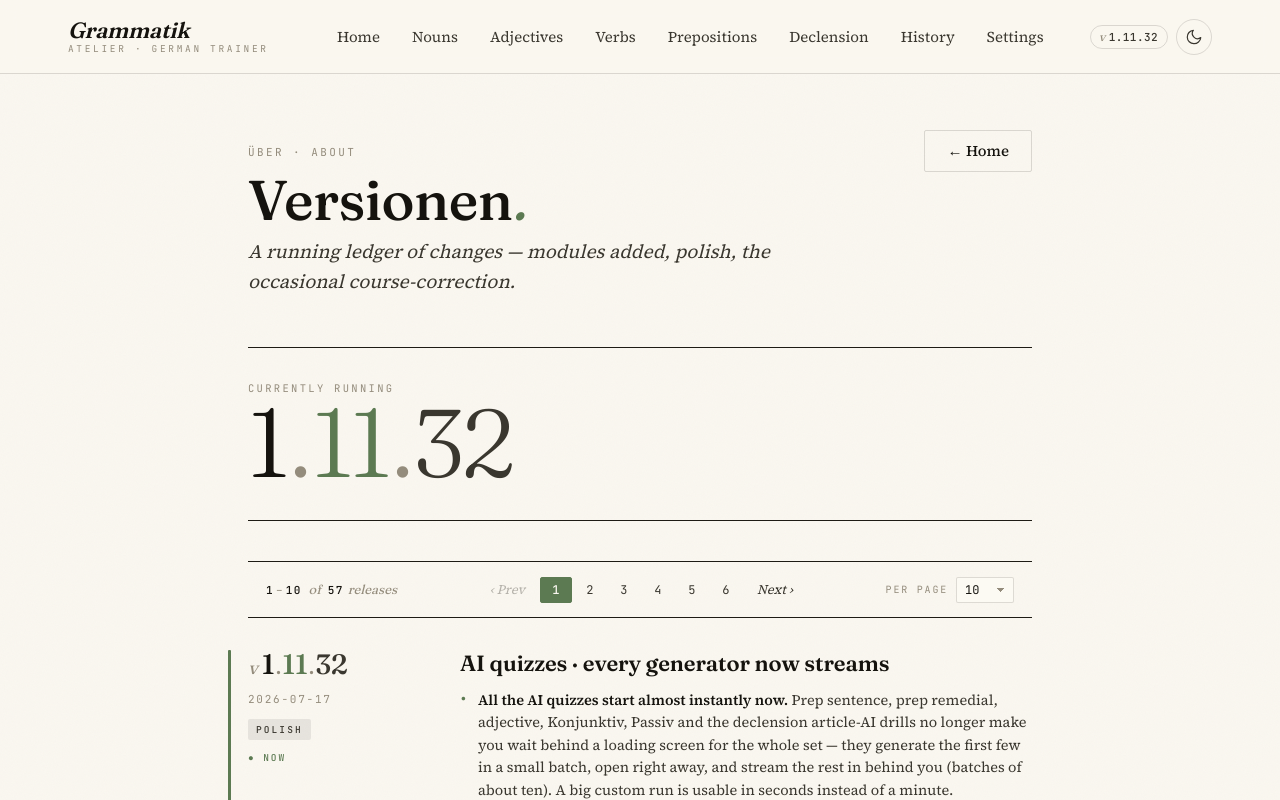
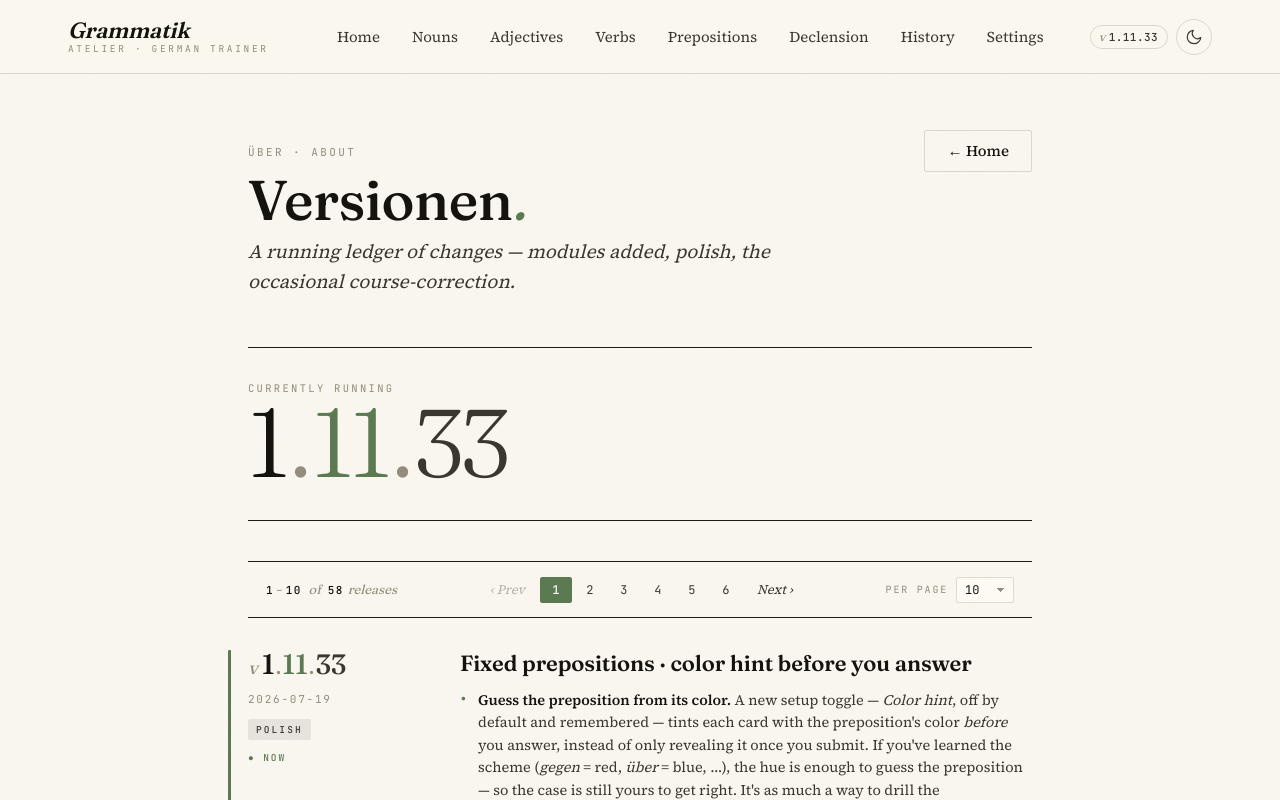
Before and after one commit to AlexandruCristianRobert/GermanTrainer, a Vue app: page /version in a window 1280 px wide. Shown: the top 800 px of the page. Built offline with nearby package versions, Linux system fonts and the light colour scheme.

Commit message:
chore(release): v1.11.33 — fixed prepositions color hint
Co-Authored-By: Claude Opus 4.8 (1M context) <noreply@anthropic.com>

```diff
--- a/src/data/changelog.ts
+++ b/src/data/changelog.ts
@@ -5,7 +5,7 @@
 //
 // Bump rule: prepend the new entry to CHANGELOG, set APP_VERSION to its version.
 
-export const APP_VERSION = '1.11.32'
+export const APP_VERSION = '1.11.33'
 
 export type ChangelogKind = 'major' | 'module' | 'polish' | 'fix'
 
@@ -18,6 +18,14 @@ export interface ChangelogEntry {
 }
 
 export const CHANGELOG: ChangelogEntry[] = [
+  {
+    version: '1.11.33', date: '2026-07-19', kind: 'polish',
+    title: 'Fixed prepositions · color hint before you answer',
+    notes: [
+      '<strong>Guess the preposition from its color.</strong> A new setup toggle — <em>Color hint</em>, off by default and remembered — tints each card with the preposition\'s color <em>before</em> you answer, instead of only revealing it once you submit. If you\'ve learned the scheme (<em>gegen</em> = red, <em>über</em> = blue, …), the hue is enough to guess the preposition — so the case is still yours to get right. It\'s as much a way to drill the colour↔preposition map itself as a leg-up on the answer.',
+      '<strong>Kept legible.</strong> The colour washes only the <em>question</em> — a soft tint behind the word plus its full hue on the card\'s top edge — while the answer area and the reveal panel stay neutral. Leave it off for the stricter no-colour-until-you-submit drill.'
+    ]
+  },
   {
     version: '1.11.32', date: '2026-07-17', kind: 'polish',
     title: 'AI quizzes · every generator now streams',
```
